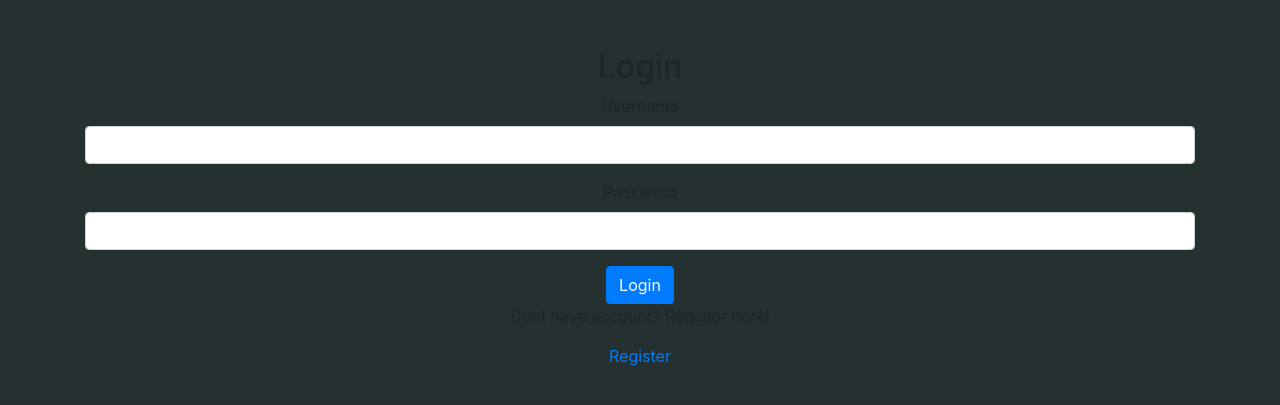
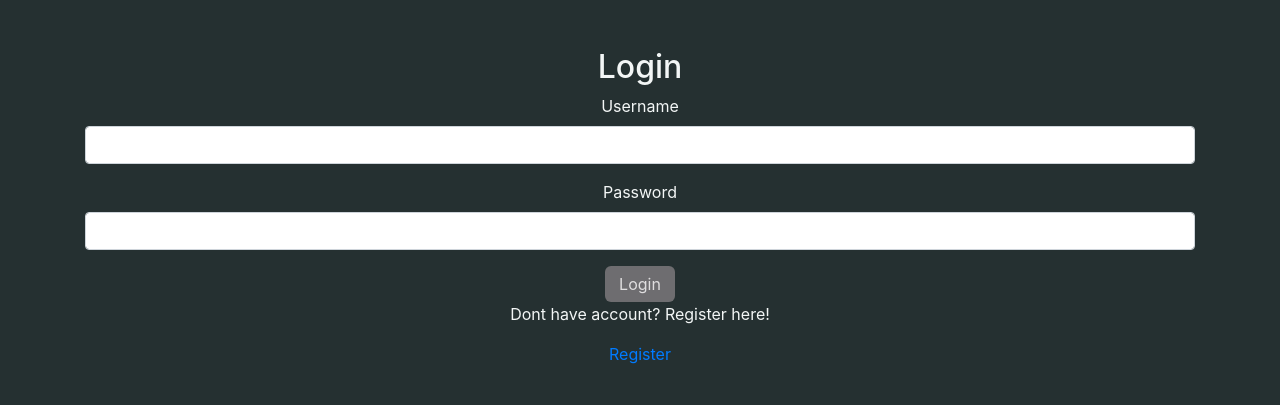
Before and after one commit to AdamJaworski/wwwijs, a Flask app: page /login in a window 1280 px wide. Shown: the top 405 px of the page. Run offline with Flask 3, Linux system fonts and the light colour scheme; parts of the project's set-up code (start-up, migrations or seed data) failed here and were passed over; some libraries are stand-ins or nearby versions.

```diff
--- a/static/css/style_common.css
+++ b/static/css/style_common.css
@@ -50,5 +50,4 @@ body .side-panel {
 
 body .main-panel {
     width: 100%;
-    color: rgb(243, 246, 246);
 }
--- a/static/css/style_create_new_issue.css
+++ b/static/css/style_create_new_issue.css
@@ -2,6 +2,6 @@
     height: 80%;
     display: flex;
     flex-direction: row;
-    margin-left: 5%;
+    padding-left: 5%;
     margin-top: 2%;
 }
--- a/static/js/script_dashboard_posts.js
+++ b/static/js/script_dashboard_posts.js
@@ -66,7 +66,7 @@ function updateTasks() {
 }
 
 function updateOrgs() {
-    document.getElementById('org_table').innerHTML = '';
+    document.getElementById('org-table').innerHTML = '';
 
         fetch('/get_orgs', {
             method: 'POST',
@@ -88,7 +88,7 @@ function updateOrgs() {
                 orgDiv.onclick = (event) => toggleSelectedState(event, org);
                 orgDiv.innerText = org;
 
-                document.getElementById('org_table').appendChild(orgDiv);
+                document.getElementById('org-table').appendChild(orgDiv);
             });
         })
         .catch(error => console.error('Error fetching orgs:', error));
--- a/templates/create_new_issue.html
+++ b/templates/create_new_issue.html
@@ -12,7 +12,8 @@
     <script src="{{ url_for('static', filename='js/script_common.js') }}"></script>
 </head>
 
-<body class="create_new_issue">
+<body>
+
     <div class="side-panel">
         <button id="profile" class="profile"></button>
         <div class="side-panel-button" onclick='href_js("/dashboard")'>Zobacz tablicę Kanban</div>
@@ -21,7 +22,7 @@
         <div class="side-panel-button" onclick='logout()'>Wyloguj się</div>
     </div>
 
-    <div class="main-panel form-div">
+    <div class="main-panel form-div" style="color: rgb(243, 246, 246);">
         <form method="POST" action="/create_new_issue">
             <h1>Wypełnij formularz</h1>
             <label for="title">Tytuł:</label>
--- a/templates/dashboard.html
+++ b/templates/dashboard.html
@@ -24,7 +24,7 @@
         <div class="side-panel-button" onclick='logout()'>Wyloguj się</div>
         <div class="side-panel-button-static" onclick="openJoinOrgModal('create')" style='margin-top: 50%'>Stwórz organizację</div>
         <div class="side-panel-button-static" onclick="openJoinOrgModal('join')">Dołącz do organizacji</div>
-        <div class="org_table" id="org_table"></div>
+        <div class="org-table" id="org-table"></div>
     </div>
 
     <div class="main-panel">
--- a/templates/login.html
+++ b/templates/login.html
@@ -6,22 +6,24 @@
     <title>Login</title>
     <link rel="stylesheet" href="https://stackpath.bootstrapcdn.com/bootstrap/4.3.1/css/bootstrap.min.css">
     <link rel="stylesheet" href="{{ url_for('static', filename='css/style_common.css') }}">
+    <link rel="stylesheet" href="{{ url_for('static', filename='css/style_common_buttons.css') }}">
 </head>
 <body>
+
     <div class="container" style="text-align: center;">
-        <h2 class="mt-5">Login</h2>
+        <h2 class="mt-5" style="color: rgb(243, 246, 246)">Login</h2>
         <form method="POST" action="/login">
             <div class="form-group">
-                <label for="username">Username</label>
+                <label for="username" style="color: rgb(243, 246, 246)">Username</label>
                 <input type="text" class="form-control" id="username" name="username" required>
             </div>
             <div class="form-group">
-                <label for="password">Password</label>
+                <label for="password" style="color: rgb(243, 246, 246);">Password</label>
                 <input type="password" class="form-control" id="password" name="password" required>
             </div>
-            <button type="submit" class="btn btn-primary">Login</button>
+            <button type="submit" class="action-button">Login</button>
         </form>
-        <p>Dont have account? Register here!</p>
+        <p style="color: rgb(243, 246, 246);">Dont have account? Register here!</p>
         <a href="/register">Register</a>
     </div>
 </body>
```
Also changed, not shown: static/css/style_dashboard.css (+5 -3 lines), templates/register.html (+5 -4 lines).
